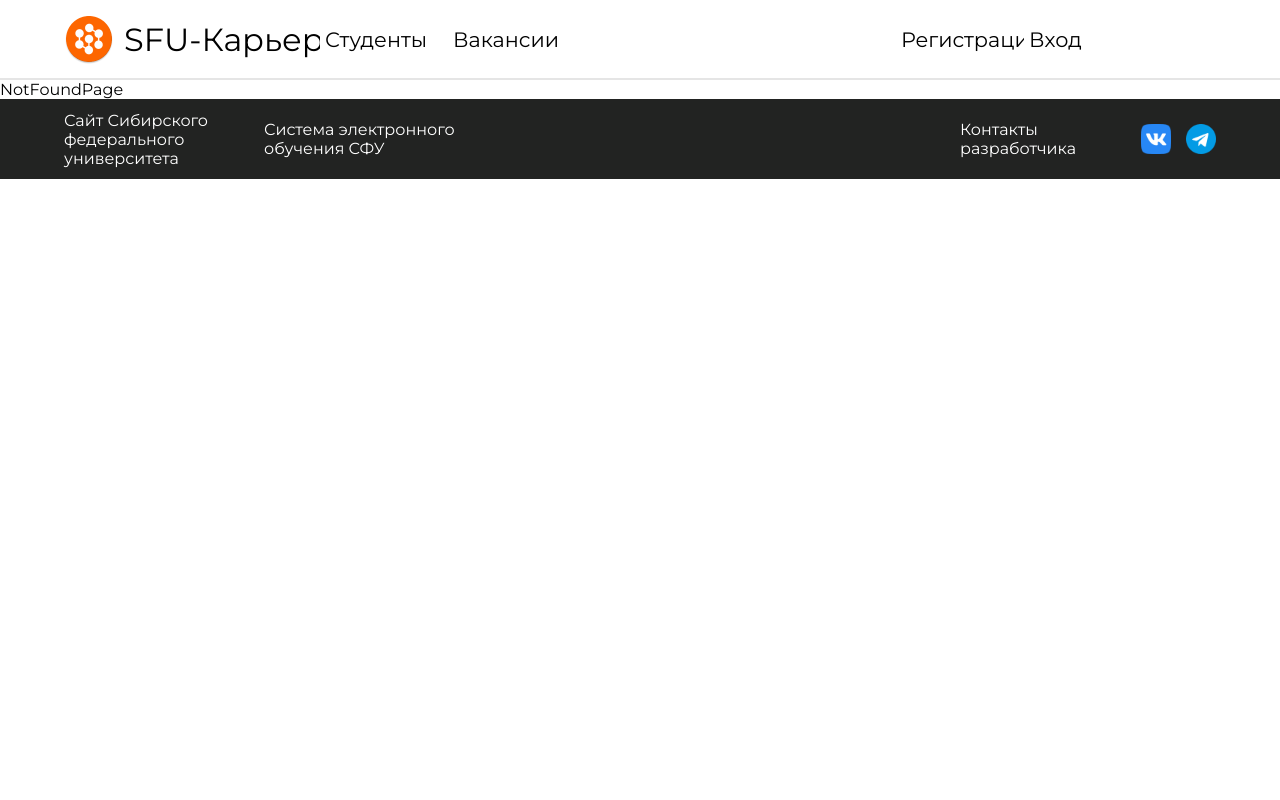
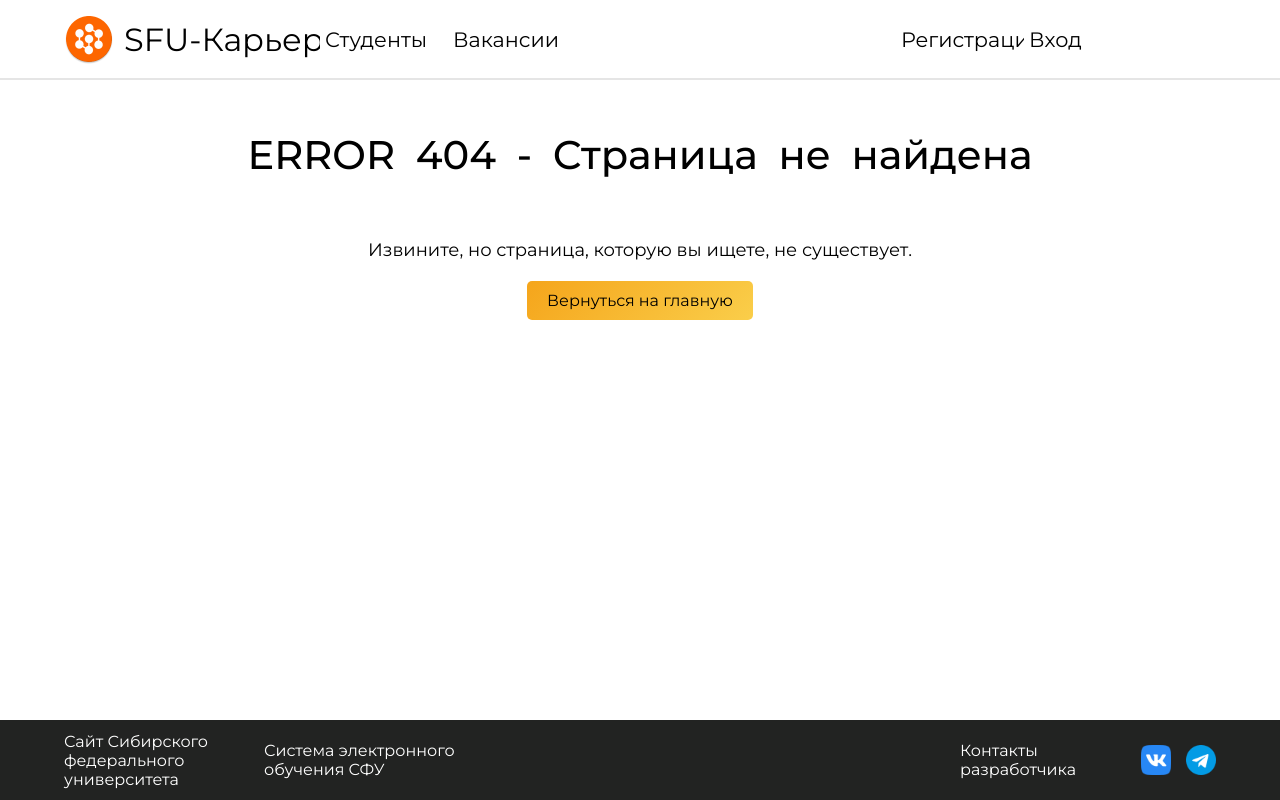
Before and after one commit to NoWizarrd/sfu-career, a React (Vite) app: page /notfound in a window 1280 px wide. Built offline with nearby package versions, Linux system fonts and the light colour scheme.

Commit message:
add 404 page

```diff
--- /dev/null
+++ b/src/pages/NotFoundPage/NotFoundPage.module.scss
@@ -0,0 +1,34 @@
+.notFoundContainer {
+    display: flex;
+    flex-direction: column;
+    align-items: center;
+    justify-content: center;
+    height: calc(100vh - 160px);
+    padding: 50px 20px;
+    padding-bottom: 400px;
+    text-align: center;
+  }
+
+  .notFoundContainer h1 {
+    font-size: 40px;
+    margin-bottom: 20px;
+  }
+
+  .notFoundContainer p {
+    font-size: 18px;
+    margin-bottom: 20px;
+  }
+
+  .homeLink {
+    display: inline-block;
+    padding: 10px 20px;
+    font-size: 16px;
+    color: #fff;
+    background: linear-gradient(135deg, #f5a51b, #face4a);
+    border-radius: 5px;
+    text-decoration: none;
+
+    &:hover {
+        background: linear-gradient(135deg, #ffa500, #ffd700);
+    }
+  }
--- a/src/pages/NotFoundPage/NotFoundPage.tsx
+++ b/src/pages/NotFoundPage/NotFoundPage.tsx
@@ -1,5 +1,15 @@
-export default function NotFoundPage() {
+import React from 'react';
+import { Link } from 'react-router-dom';
+import styles from './NotFoundPage.module.scss';
+
+const NotFoundPage: React.FC = () => {
   return (
-    <div>NotFoundPage</div>
-  )
-}
+    <div className={styles.notFoundContainer}>
+      <h1>ERROR 404 - Страница не найдена</h1>
+      <p>Извините, но страница, которую вы ищете, не существует.</p>
+      <Link to="/" className={styles.homeLink}>Вернуться на главную</Link>
+    </div>
+  );
+};
+
+export default NotFoundPage;
```
Also changed, not shown: src/App.tsx (+9 -5 lines).
